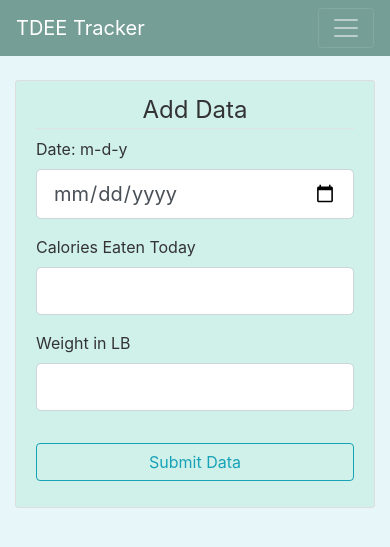
After one commit to edlz/TDEE-Tracker, a Flask app: template tdee_app/templates/add.html in a window 390 px wide. The commit adds this page. Shown: the top 547 px of the page. Run offline with Flask 2, Linux system fonts and the light colour scheme; tables that the repository leaves empty hold one stand-in row (values such as "Sample post"); the template is opened without the code that fills it: values that come from a table or form of the project are taken from there, most other values are stand-ins (such as "Sample title", 1, 10 or a date in 2020); parts of the project's set-up code (start-up, migrations or seed data) failed here and were passed over; some libraries are stand-ins or nearby versions.

Commit message:
Restructuring data

```diff
--- a/tdee_app/data/forms.py
+++ b/tdee_app/data/forms.py
@@ -1,8 +1,14 @@
 from flask_wtf import FlaskForm
-from wtforms import SubmitField, IntegerField, DecimalField
-from wtforms.validators import NumberRange
+from wtforms import SubmitField, IntegerField, DecimalField, DateField
+from wtforms.validators import NumberRange, DataRequired
 
 class NewData(FlaskForm):
     calories = IntegerField('Calories Eaten Today', validators=[NumberRange(min=1000)])
     weight = DecimalField('Weight in LB', places=1, validators=[NumberRange(min=100, max=500)])
     submit = SubmitField('Submit Data')
+
+class AddData(FlaskForm):
+    date = DateField('Date: m-d-y', format='%m-%d-%Y', validators=[DataRequired()])
+    calories = IntegerField('Calories Eaten Today', validators=[NumberRange(min=1000)])
+    weight = DecimalField('Weight in LB', places=1, validators=[NumberRange(min=100, max=500)])
+    submit = SubmitField('Submit Data')
--- a/tdee_app/main/routes.py
+++ b/tdee_app/main/routes.py
@@ -13,7 +13,7 @@ def home():
         .filter_by(user_id=current_user.id)\
         .order_by(DailyStats.date.desc()).all()
     if DailyStats.query.filter_by(date=datetime.today().date(), user_id=current_user.id).first():
-        add_text = 'Update Data'
+        add_text = 'Update Todays Data'
     else:
         add_text = 'Add Data'
     return render_template('home.html', datas=data, text=add_text)
--- a/tdee_app/models.py
+++ b/tdee_app/models.py
@@ -25,7 +25,7 @@ class DailyStats(db.Model):
     id = db.Column(db.Integer, primary_key=True)
     calories = db.Column(db.Integer())
     weight = db.Column(db.Float())
-    date = db.Column(db.Date, nullable=False, default=datetime.today().date())
+    date = db.Column(db.Date, nullable=False)
     user_id = db.Column(db.Integer, db.ForeignKey('user.id'), nullable=False)
     days = db.Column(db.Integer(), nullable=False, default=0)
 
--- /dev/null
+++ b/tdee_app/templates/add.html
@@ -0,0 +1,56 @@
+{% extends "layout.html" %}
+{% block content %}
+<div class="content-section">
+    <div class="col"></div>
+    <form method="POST" action="">
+        {{ form.hidden_tag() }}
+        <fieldset class="form-group">
+            <legend class="border-bottom text-center">Add Data</legend>
+            <div class="form-group">
+                    {{ form.date.label(class="form-control-label") }}
+
+                    {% if form.date.errors %}
+                    {{ form.date(class="form-control form-control-lg is-invalid") }}
+                    <div class="invalid-feedback">
+                        {% for error in form.date.errors %}
+                        <span>{{ error }}</span>
+                        {% endfor %}
+                    </div>
+                    {% else %}
+                    {{ form.date(class="form-control form-control-lg") }}
+                    {% endif %}
+                </div>
+            <div class="form-group">
+                {{ form.calories.label(class="form-control-label") }}
+
+                {% if form.calories.errors %}
+                {{ form.calories(class="form-control form-control-lg is-invalid") }}
+                <div class="invalid-feedback">
+                    {% for error in form.calories.errors %}
+                    <span>{{ error }}</span>
+                    {% endfor %}
+                </div>
+                {% else %}
+                {{ form.calories(class="form-control form-control-lg") }}
+                {% endif %}
+            </div>
+            <div class="form-group">
+                {{ form.weight.label(class="form-control-label") }}
+                {% if form.weight.errors %}
+                {{ form.weight(class="form-control form-control-lg is-invalid") }}
+                <div class="invalid-feedback">
+                    {% for error in form.weight.errors %}
+                    <span>{{ error }}</span>
+                    {% endfor %}
+                </div>
+                {% else %}
+                {{ form.weight(class="form-control form-control-lg") }}
+                {% endif %}
+            </div>
+        </fieldset>
+        <div class="form-group">
+            {{ form.submit(class="btn btn-outline-info col-md-12 mr-auto") }}
+        </div>
+    </form>
+</div>
+{% endblock content %}
--- a/tdee_app/templates/register.html
+++ b/tdee_app/templates/register.html
@@ -47,9 +47,7 @@
                 {% else %}
                 {{ form.password(class="form-control form-control-lg") }}
                 {% endif %}
-
             </div>
-
             <div class="form-group">
                 {{ form.confirm_password.label(class="form-control-label") }}
                 {% if form.confirm_password.errors %}
```
Also changed, not shown: tdee_app/data/calc/calc_tdee.py (+16 -2 lines), tdee_app/data/routes.py (+29 -3 lines), tdee_app/templates/home.html (+13 -4 lines), tdee_app/site.db, 1 other file.
